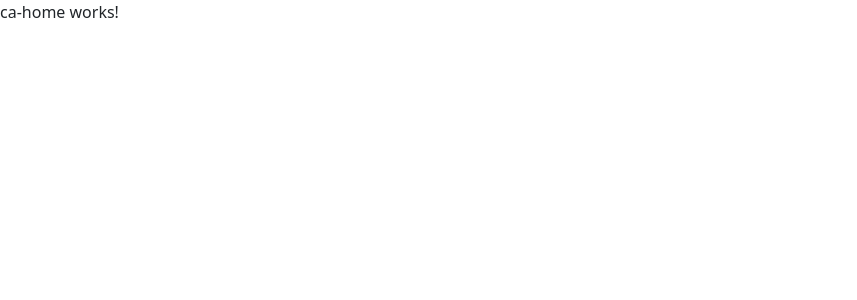
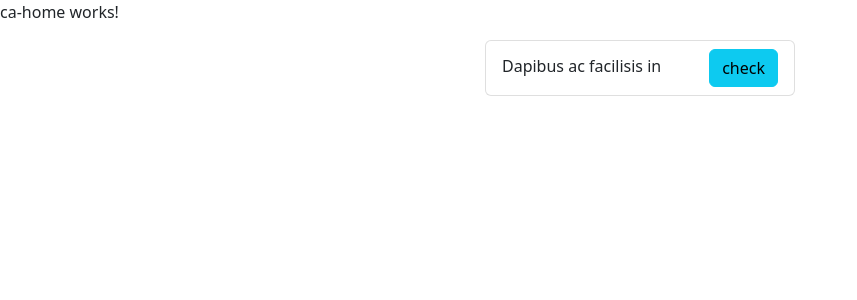
Before and after one commit to ghisson/algoDemo, an Angular app in the folder algoDemoFrontend/: page /home in a window 1280 px wide. Shown: the top 300 px of the page, without its empty margins (0-857 px from the left). Built offline with nearby package versions, Linux system fonts and the light colour scheme.

Commit message:
check btn

```diff
--- a/algoDemoFrontend/src/app/ca-home/ca-home.component.html
+++ b/algoDemoFrontend/src/app/ca-home/ca-home.component.html
@@ -1 +1,8 @@
 <p>ca-home works!</p>
+
+<div class="d-flex justify-content-center">
+    <ul class="list-group">
+        <li class="list-group-item"><span class="me-5">Dapibus ac facilisis in</span><button onclick="becomered()" class="btn btn-info">check</button></li>
+    </ul>
+
+</div>
```
